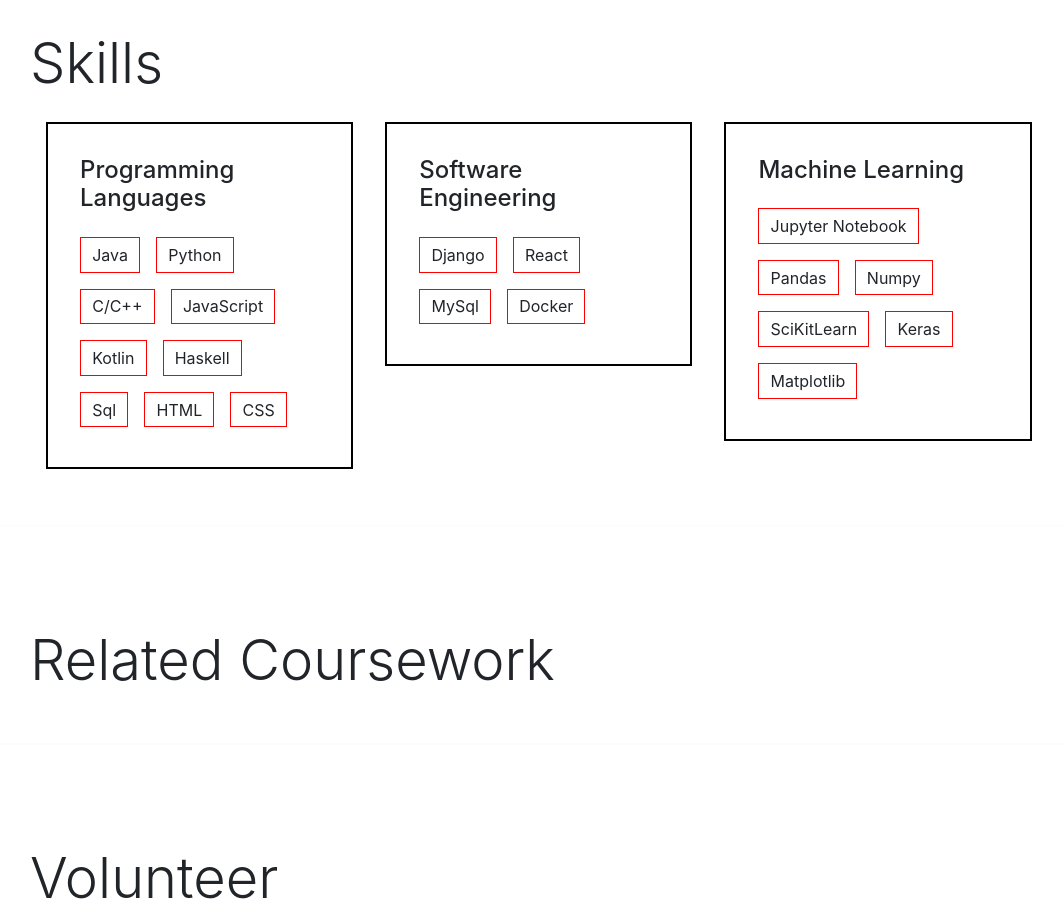
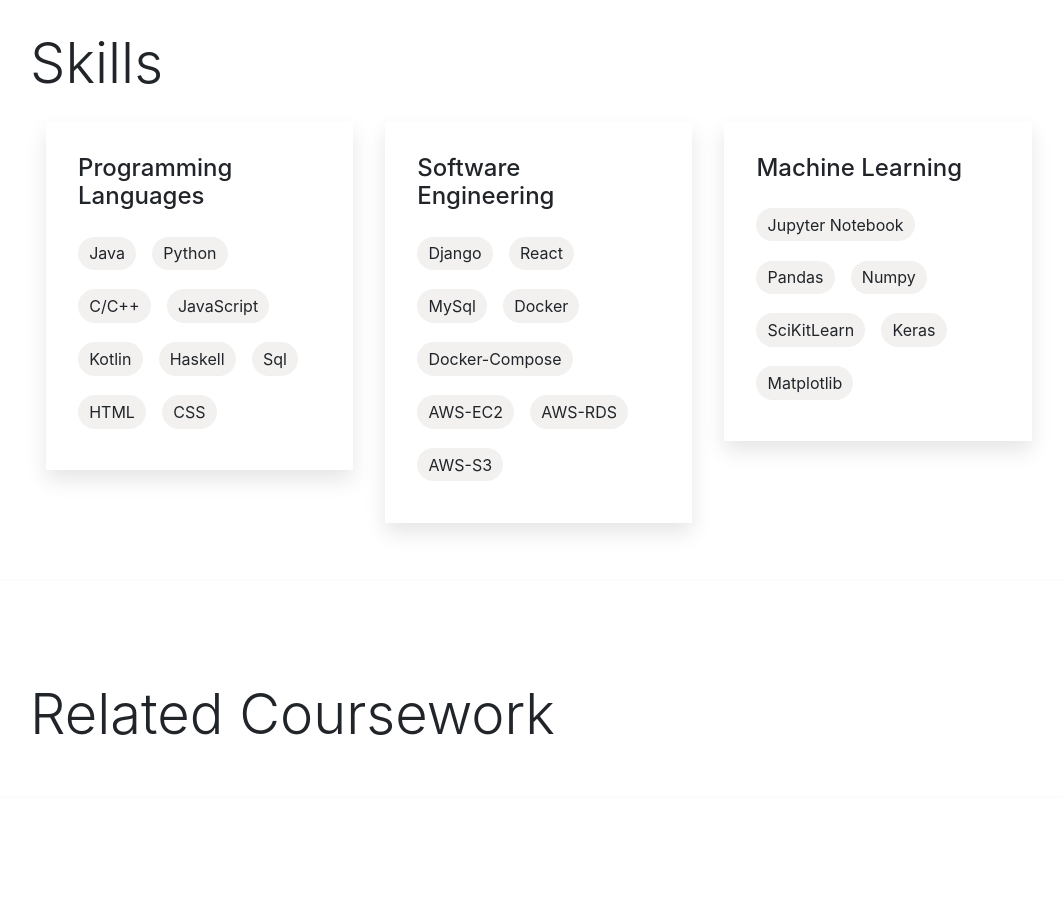
Before and after one commit to jesus-r-mendoza/Portfolio, a React (Create React App) app: page / in a window 1280 px wide. Shown: the part 3060-3968 px from the top of the page, without its empty margins (98-1161 px from the left). Built offline with nearby package versions, Linux system fonts and the light colour scheme; no server answers.

Commit message:
modularized floating animation from project card -- added it to skill cards

```diff
--- a/src/components/sections/projects/Project.js
+++ b/src/components/sections/projects/Project.js
@@ -4,7 +4,7 @@
 
     render() {
         return (
-            <div className="project-card">
+            <div className="project-card floating">
                 <h3 className="d-flex justify-content-center align-items-center text-center card-title">{this.props.project.name}</h3>
                 <p>{this.props.project.description}</p>
                 <div className="d-flex flex-column flex-nowrap justify-content-around">
--- a/src/components/sections/skills/SkillCard.js
+++ b/src/components/sections/skills/SkillCard.js
@@ -5,7 +5,7 @@
 
     render() {
         return (
-            <div className="skill-card">
+            <div className="skill-card floating">
                 <h4>{this.props.skill.name}</h4>
                 <div className="pills mt-3">
                     {this.props.skill.pills.map( (p) => <SkillPill key={p.id} pill={p} /> )}
--- a/src/components/sections/skills/SkillsSection.js
+++ b/src/components/sections/skills/SkillsSection.js
@@ -19,7 +19,8 @@
                     id: 2,
                     name: "Software Engineering",
                     pills: [
-                        "Django", "React", "MySql", "Docker"
+                        "Django", "React", "MySql", "Docker", "Docker-Compose",
+                        "AWS-EC2", "AWS-RDS", "AWS-S3"
                     ]
                 },
                 {
--- a/src/index.css
+++ b/src/index.css
@@ -81,13 +81,17 @@
     display: flex;
     flex-flow: column nowrap;
     justify-content: space-between;
+
+}
+
+.floating {
     background-color: #fff;
     /* offset-x | offset-y | blur-radius | spread-radius | color */
     box-shadow: 0 10px 20px rgba(0, 0, 0, .1);
     transition: box-shadow .4s, transform .4s;
 }
 
-.project-card:hover {
+.floating:hover {
     box-shadow: 0 30px 40px rgba(0, 0, 0, .4);
     cursor: pointer;
     transform: translateY(-10px);
@@ -159,7 +163,6 @@
 
 .skill-card {
     width: 30%;
-    border: 2px solid black;
     padding: 2em;
     margin: 1em;
     min-width: 18em;
@@ -173,7 +176,8 @@
 }
 
 .skill-pill {
-    border: 1px solid red;
+    border-radius: 30px;
     padding: .3em .7em;
-    margin: .5em 1em .5em 0;
+    margin: .6em 1em .6em 0;
+    background-color: #f2f1f0;
 }
```
